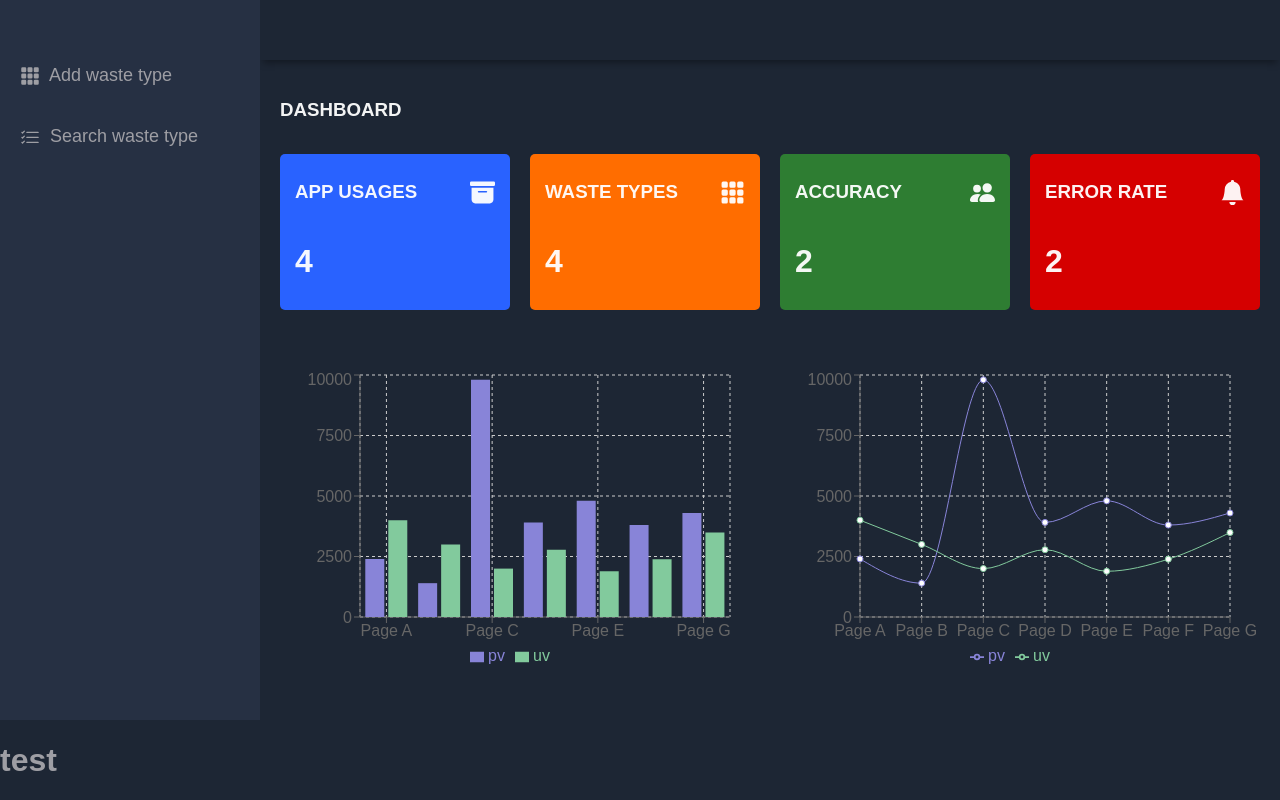
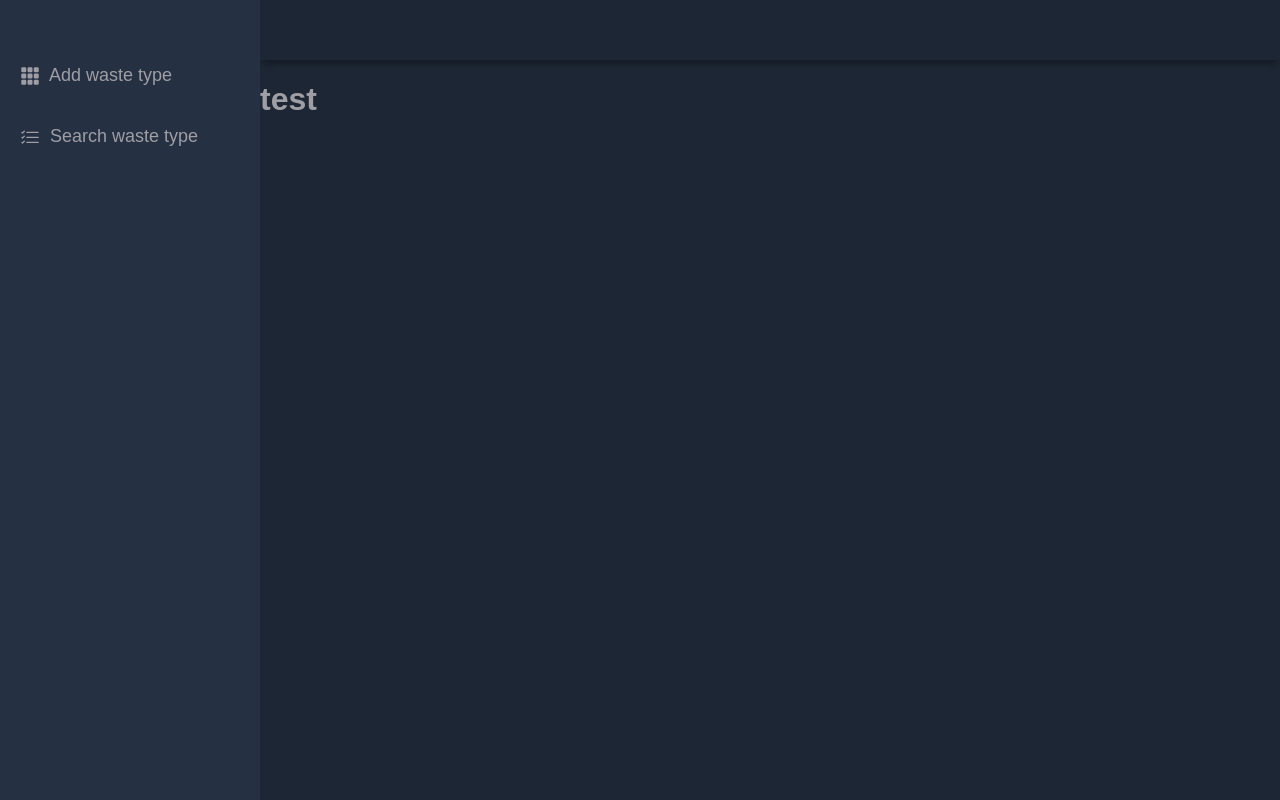
Before and after one commit to StanfordDC/admin-frontend, a React (Vite) app: page /responses in a window 1280 px wide. Built offline with nearby package versions, Linux system fonts and the light colour scheme.

Commit message:
Updated router

```diff
--- a/src/App.jsx
+++ b/src/App.jsx
@@ -24,13 +24,12 @@ function App() {
     <div className='grid-container'>
       <BrowserRouter>
         <Routes>
-          <Route ></Route>
+          <Route index element={<Home showCard={showCard} listWasteTypes={listWasteTypes}/>}></Route>
           <Route path="/responses" element={<WasteTypeResponse/>}></Route>
         </Routes>
       </BrowserRouter>
       <Header OpenSidebar={OpenSidebar}/>
       <Sidebar openSidebarToggle={openSidebarToggle} OpenSidebar={OpenSidebar} toggleCard={toggleCard} toggleWasteTypes={toggleWasteTypes}/>
-      <Home showCard={showCard} listWasteTypes={listWasteTypes}/>
     </div>
   )
 }
```
